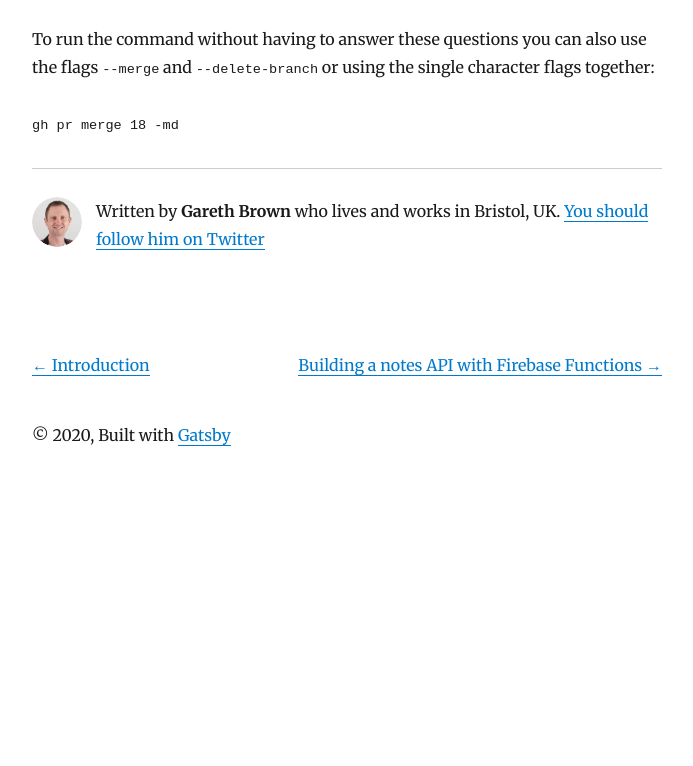
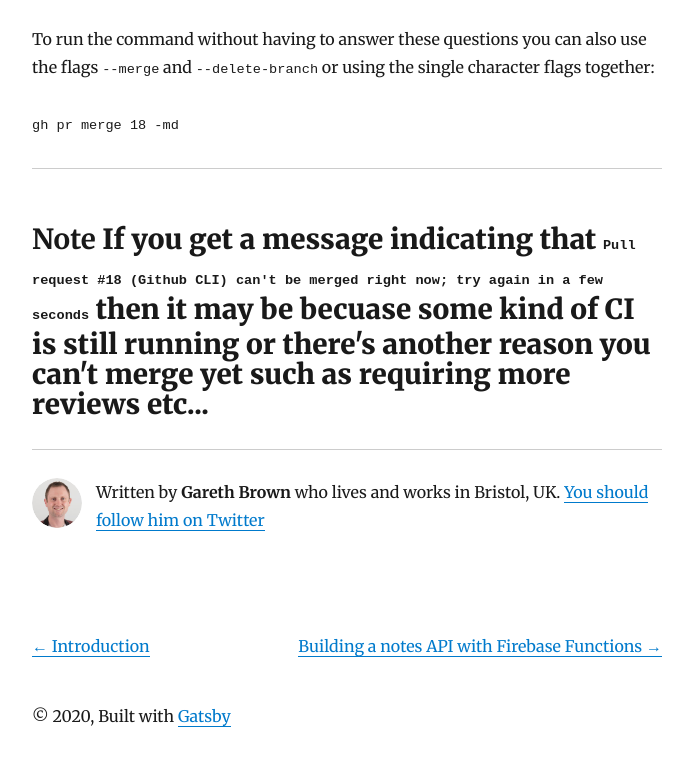
Before and after one commit to garethbrown82/gareths-blog, a Gatsby site: page /github-cli/ in a window 1280 px wide. Shown: the part 3651-4417 px from the top of the page, without its empty margins (293-986 px from the left). Before the commit the page ends 4142 px from the top, so only its background shows below. Built offline with nearby package versions, Linux system fonts and the light colour scheme; Gatsby itself is replaced by a stand-in of ours; some packages are replaced by stand-ins of ours; code samples lack their colours.

Commit message:
Update GitHub CLI blog
Add a note about getting message that you can't merge right now.

````diff
--- a/content/blog/github-cli/index.md
+++ b/content/blog/github-cli/index.md
@@ -94,3 +94,8 @@ To run the command without having to answer these questions you can also use the
 ```
 gh pr merge 18 -md
 ```
+
+---
+**Note**
+If you get a message indicating that `Pull request #18 (Github CLI) can't be merged right now; try again in a few seconds` then it may be becuase some kind of CI is still running or there's another reason you can't merge yet such as requiring more reviews etc...
+---
````
